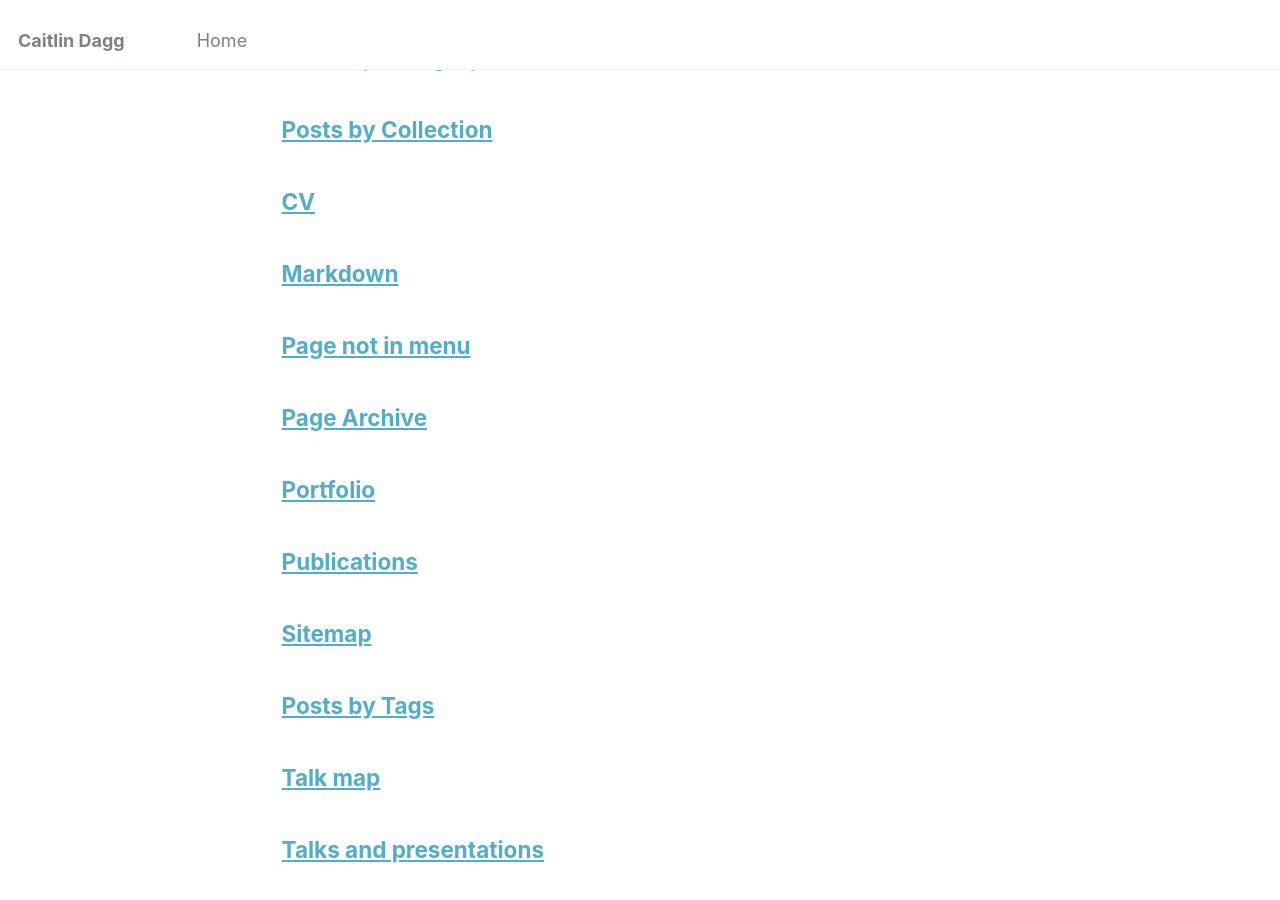
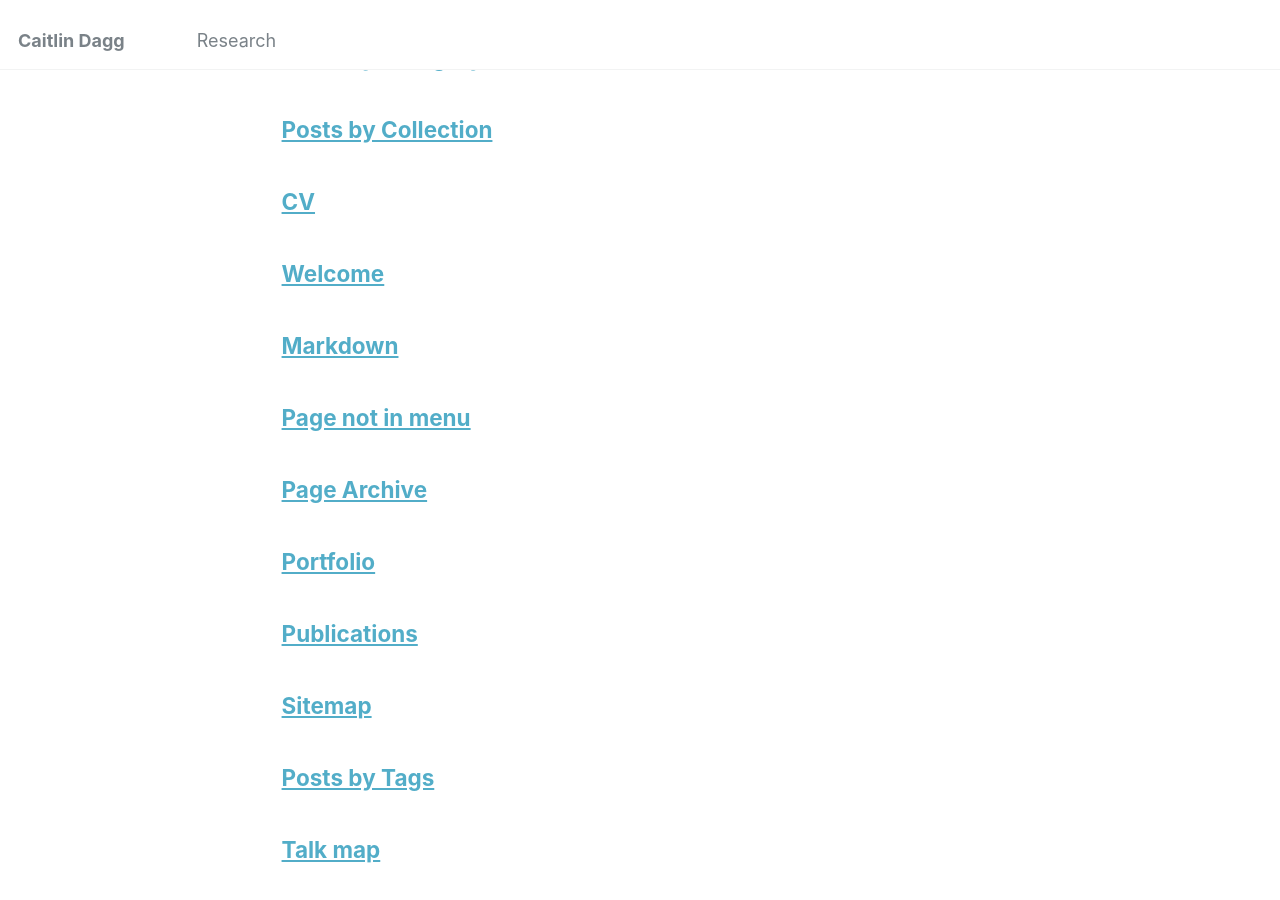
Before and after one commit to caitlindagg/caitlindagg.github.io, a Jekyll site: the page built from _pages/page-archive.html, in a window 1280 px wide and 900 px high, scrolled down 378 px. Built offline with Jekyll 4.4.1, drawn with Linux system fonts in a browser that asks for light colours.

Commit message:
fixing sidebar

```diff
--- a/_data/navigation.yml
+++ b/_data/navigation.yml
@@ -5,5 +5,5 @@
 # prevent it from being included in the site.
 
 main:
-  - title: "Home"
-    url: /
+  - title: "Research"
+    url: /research/
```
Also changed, not shown: index.md (+3 -3 lines).
